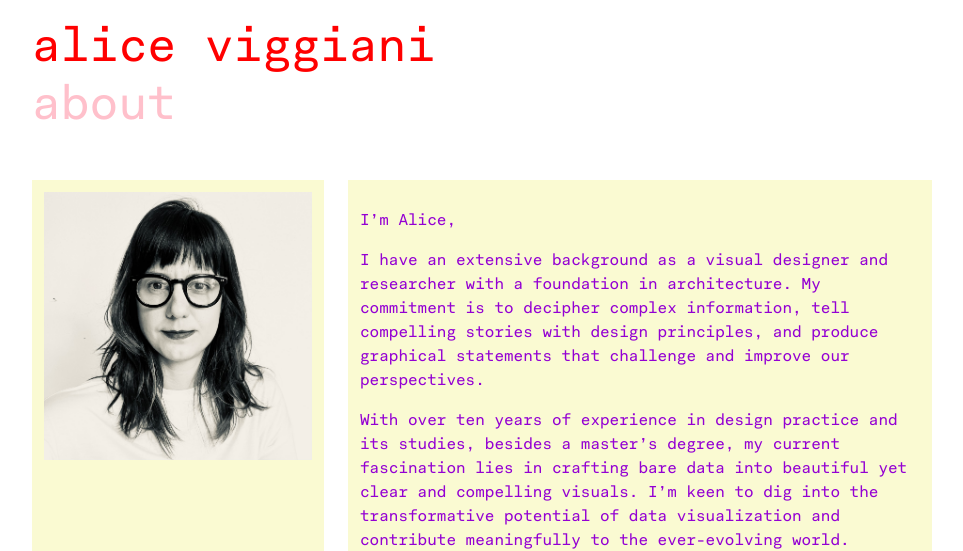
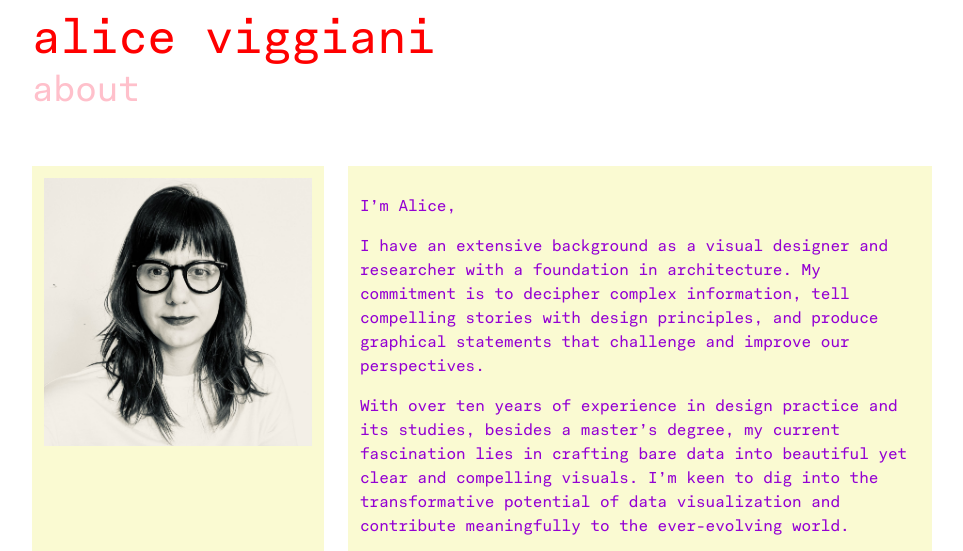
Before and after one commit to aliceaviggiani/654-webproject, a plain HTML site: page about.html in a window 1280 px wide. Shown: the top 551 px of the page, without its empty margins (0-963 px from the left). Drawn offline with Linux system fonts and the light colour scheme.

Commit message:
Add files via upload

```diff
--- a/style.css
+++ b/style.css
@@ -12,7 +12,7 @@ body {
 
 h1 {
     font-weight: 100;
-    font-size: 48px;
+    font-size: 36px;
     line-height: 24px;
     color: red;
     height: fit-content;
@@ -20,7 +20,7 @@ h1 {
 
 h2 {
     font-weight: 100;
-    font-size: 48px;
+    font-size: 36px;
     line-height: 12px;
     color: pink;
     height: fit-content;
```
Also changed, not shown: index.html (+2 -1 lines).
